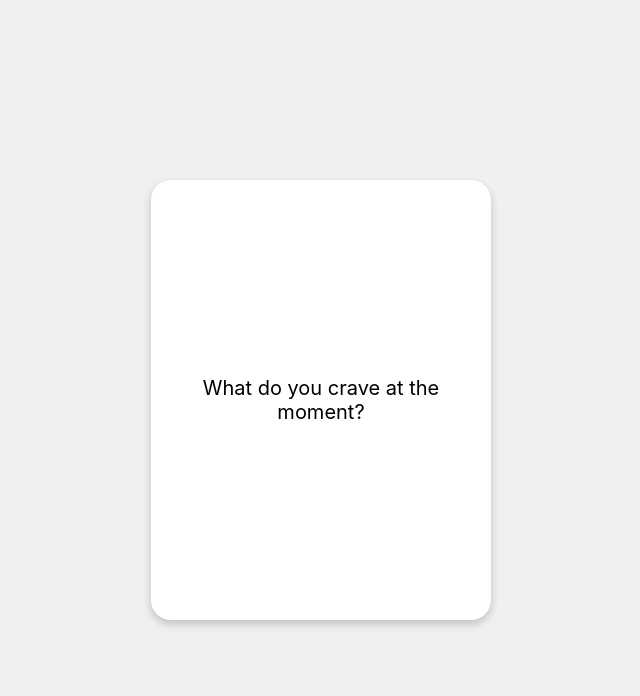
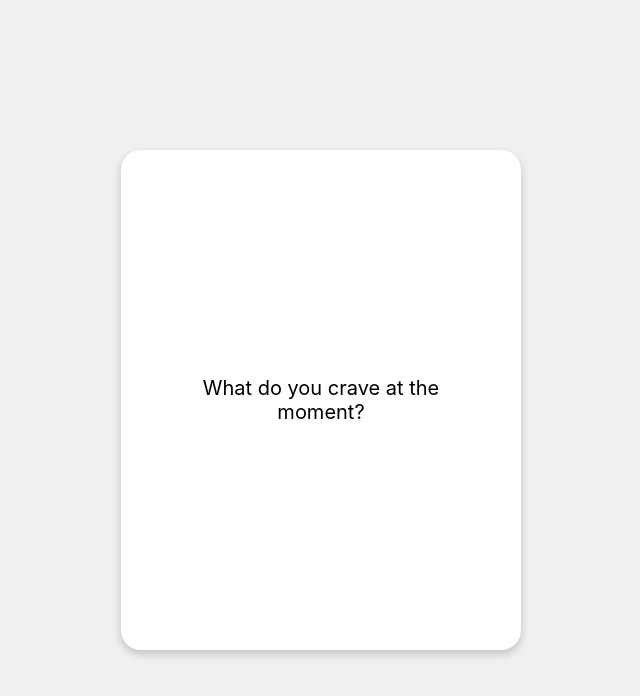
Before and after one commit to bikutoria/curious, a React (Create React App) app: page / in a window 1280 px wide. Shown: the top 696 px of the page, without its empty margins (319-959 px from the left). Built offline with nearby package versions, Linux system fonts and the light colour scheme.

Commit message:
margin added

```diff
--- a/src/App.css
+++ b/src/App.css
@@ -15,7 +15,8 @@
   display: flex;
   justify-content: center;
   align-items: center;
-  padding: 20px;
+  padding: 50px;
+  margin: 50px;
   overflow: hidden;
   position: relative;
   user-select: none;
```
